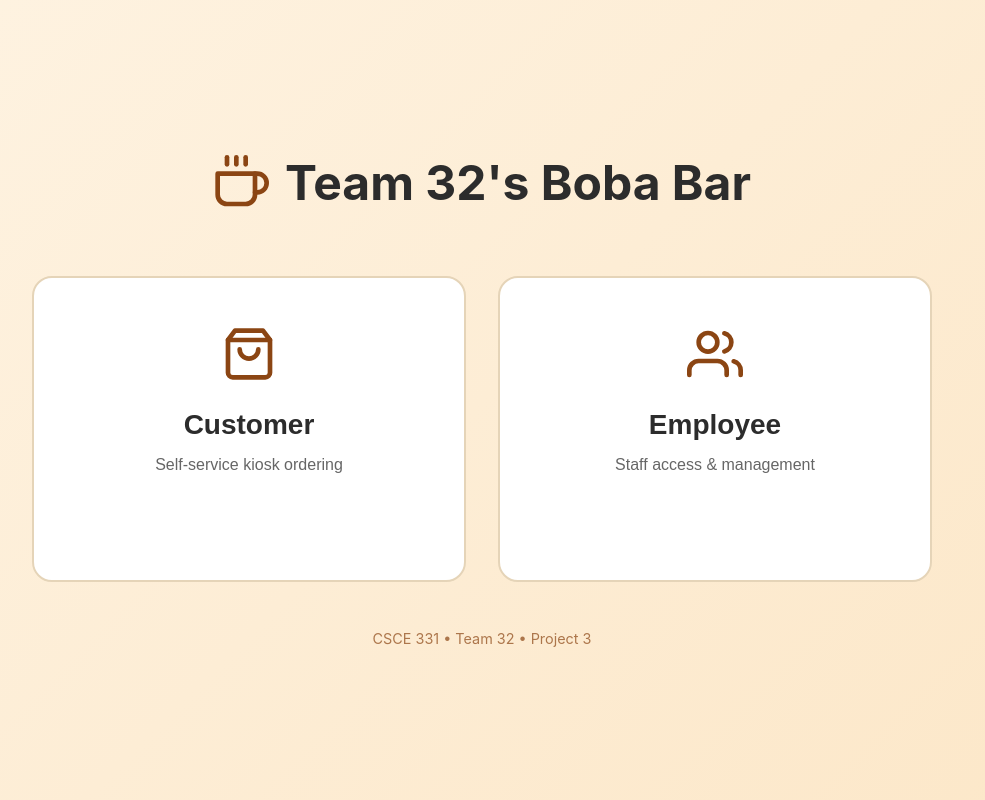
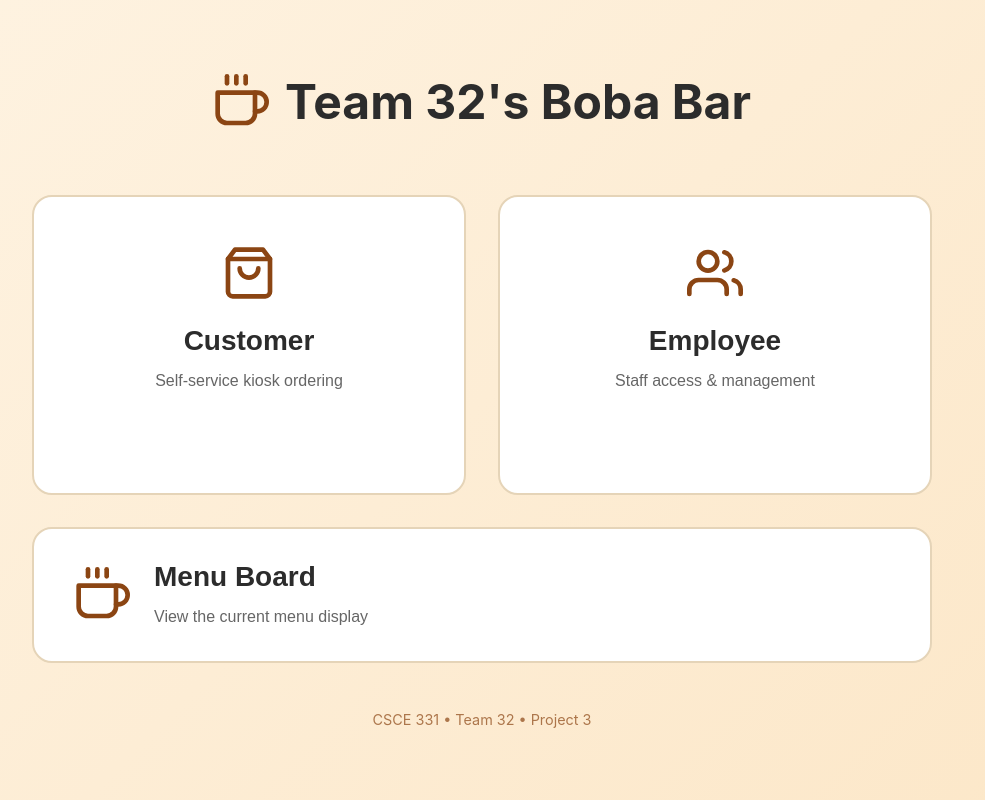
Before and after one commit to CSCE-331-Spring-2026-900-908/project3_team32, a React (Vite) app in the folder frontend/: page / in a window 1280 px wide. Shown: the whole page, without its empty margins (158-1143 px from the left). Built offline with nearby package versions, Linux system fonts and the light colour scheme; no server answers; the HTML template or start-up script is replaced by a standard one.

Commit message:
added menu board button

```diff
--- a/frontend/src/screens/portal/Portal.css
+++ b/frontend/src/screens/portal/Portal.css
@@ -44,13 +44,15 @@
   font-weight: 500;
 }
 
+/* Two-card top row */
 .portal-cards {
   display: grid;
-  grid-template-columns: repeat(auto-fit, minmax(300px, 1fr));
+  grid-template-columns: repeat(2, 1fr);
   gap: 2rem;
-  margin-bottom: 3rem;
+  margin-bottom: 2rem;
 }
 
+/* Shared card styles */
 .portal-card {
   background: white;
   border: 2px solid #e5d4b8;
@@ -60,19 +62,59 @@
   transition: all 0.3s ease;
   position: relative;
   text-align: center;
+  display: flex;
+  flex-direction: column;
+  align-items: center;
 }
 
+/* Full-width horizontal card */
+.portal-card-wide {
+  width: 100%;
+  flex-direction: row;
+  align-items: center;
+  gap: 1.5rem;
+  padding: 2rem 2.5rem;
+  text-align: left;
+  margin-bottom: 3rem;
+  box-sizing: border-box;
+}
+
+.portal-card-wide .card-icon {
+  margin-bottom: 0;
+  flex-shrink: 0;
+}
+
+.portal-card-wide .card-text {
+  flex: 1;
+}
+
+.portal-card-wide h2 {
+  margin: 0 0 0.25rem;
+}
+
+.portal-card-wide p {
+  margin: 0;
+}
+
+.portal-card-wide .card-arrow {
+  margin-left: auto;
+  flex-shrink: 0;
+}
+
+/* Hover states */
 .portal-card:hover {
   transform: translateY(-8px);
   box-shadow: 0 12px 32px rgba(139, 69, 19, 0.15);
   border-color: #d4a574;
 }
 
-.customer-card:hover {
-  background: linear-gradient(135deg, #fef3e2 0%, #fce7c8 100%);
+.portal-card-wide:hover {
+  transform: translateY(-4px);
 }
 
-.employee-card:hover {
+.customer-card:hover,
+.employee-card:hover,
+.menuboard-card:hover {
   background: linear-gradient(135deg, #fef3e2 0%, #fce7c8 100%);
 }
 
@@ -99,6 +141,10 @@
   color: #666;
   margin: 0 0 1.5rem;
   line-height: 1.5;
+}
+
+.portal-card-wide p {
+  margin: 0;
 }
 
 .card-arrow {
@@ -146,6 +192,11 @@
     padding: 2.5rem 1.5rem;
   }
 
+  .portal-card-wide {
+    padding: 1.75rem 1.5rem;
+    gap: 1rem;
+  }
+
   .card-icon {
     font-size: 3rem;
   }
--- a/frontend/src/screens/portal/Portal.jsx
+++ b/frontend/src/screens/portal/Portal.jsx
@@ -39,6 +39,18 @@ function Portal() {
           </button>
         </div>
 
+        <button
+          className="portal-card portal-card-wide menuboard-card"
+          onClick={() => navigate('/menu-board')}
+        >
+          <FiCoffee className="card-icon" />
+          <div className="card-text">
+            <h2>Menu Board</h2>
+            <p>View the current menu display</p>
+          </div>
+          <HiArrowRight className="card-arrow" />
+        </button>
+
         <footer className="portal-footer">
           <p>CSCE 331 • Team 32 • Project 3</p>
         </footer>
```
Also changed, not shown: 1 other file (tests, documents, lock files or other folders).
